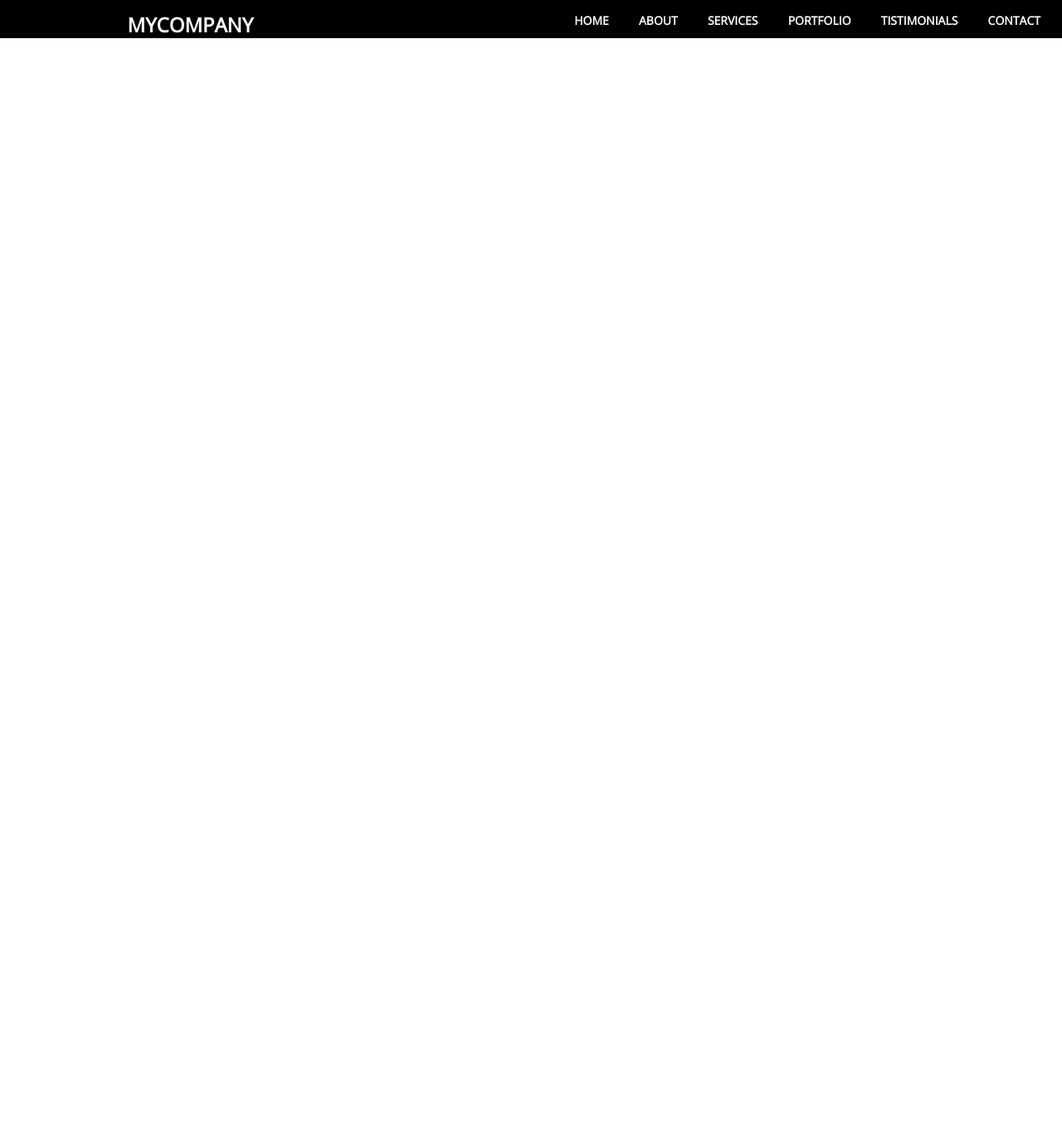
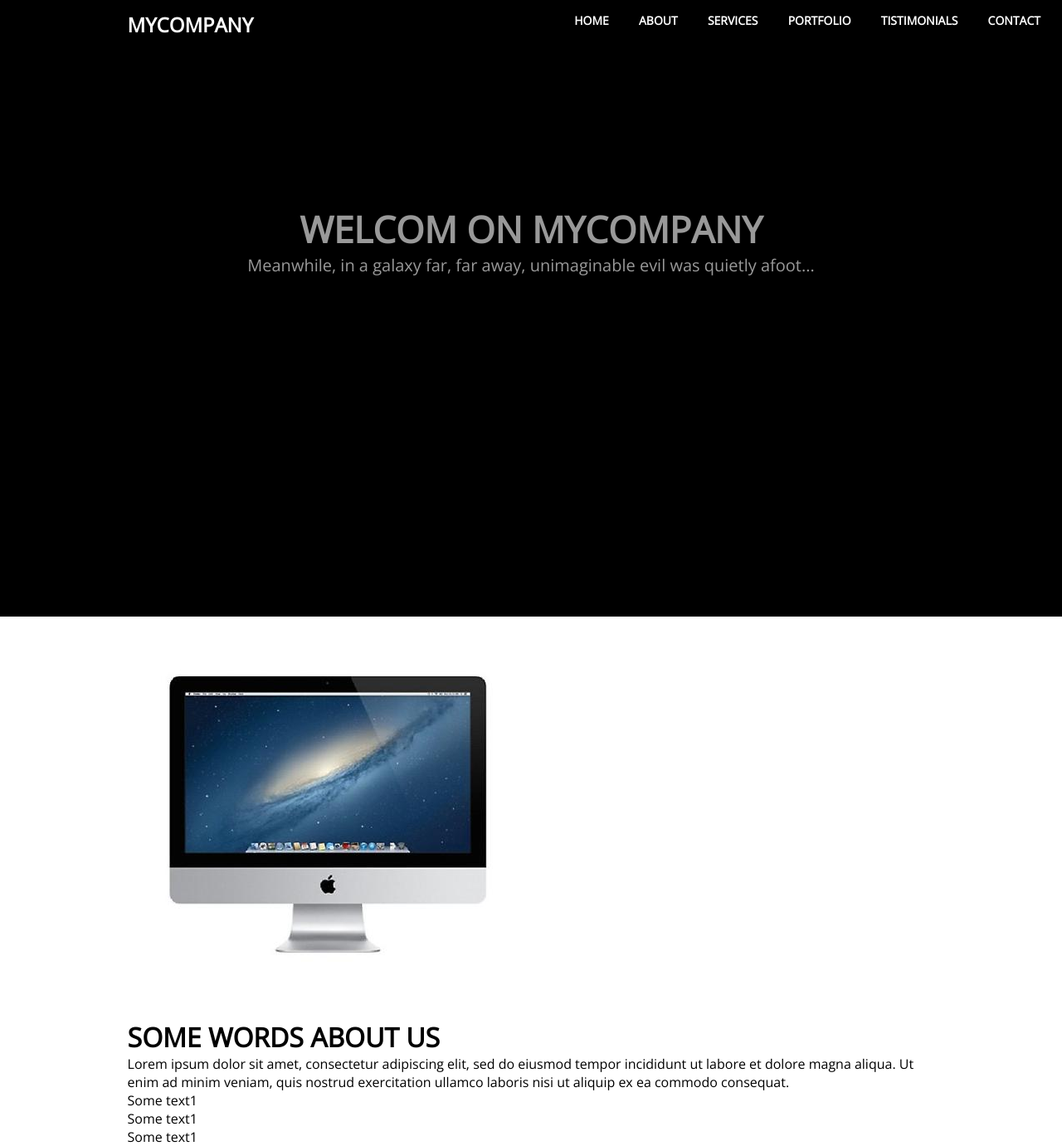
Before and after one commit to Nodzegamon/site-layout-MyCompany-, a plain HTML site: page index.html in a window 1280 px wide. Shown: the part 43-1424 px from the top of the page at 83% size. Before the commit the page ends 800 px from the top, so only its background shows below. Drawn offline with nearby package versions, Linux system fonts and the light colour scheme; files whose address does not match are found by name.

Commit message:
add comp

```diff
--- a/css/style.css
+++ b/css/style.css
@@ -52,8 +52,30 @@ nav{
     display: none;
 }
 
+main .main__welcome {
+    background: #000;
+    text-align: center;
+    padding: 200px 0 410px 0;
+}
 
+main .main__welcome p{
+    color: #999999;
+    font-size: 20px;
+}
 
+main .main__welcome h1{
+    color: #999999;
+    font-size: 44px;
+}
+
+.mycompany{
+    color: #fcac45;
+}
+
+.wrapper{
+    width: 76%;
+    margin: 0 auto;
+}
 
 
 @media screen and (max-width: 1200px){
--- a/index.html
+++ b/index.html
@@ -21,6 +21,29 @@
             </div>
         </nav>
     </header>
+    <main>
+            <div class="main__welcome">
+                <h1>WELCOM ON <span class="mycompany"></span>MYCOMPANY</h1>
+                <p>Meanwhile, in a galaxy far, far away, unimaginable evil was quietly afoot...</p>
+            </div>
+        <div class="wrapper">
+            <div class="main__about">
+                    <div class="main__left">
+                        <img src="img/1.png" alt="mac">
+                    </div>
+                    <div class="main__right"></div>
+                    <h1>SOME WORDS ABOUT US</h1>
+                    <p>Lorem ipsum dolor sit amet, consectetur adipiscing elit, sed do eiusmod tempor incididunt ut labore et dolore magna aliqua. Ut enim ad minim veniam, quis nostrud exercitation ullamco laboris nisi ut aliquip ex ea commodo consequat. </p>
+                    <ul>
+                        <li>Some text1</li>
+                        <li>Some text1</li>
+                        <li>Some text1</li>
+                    </ul>
+        </div>
+    </main>
+
+
+
 
     <script src="js/script.js"></script>
 </body>
```
Also changed, not shown: img/1.png (added).
